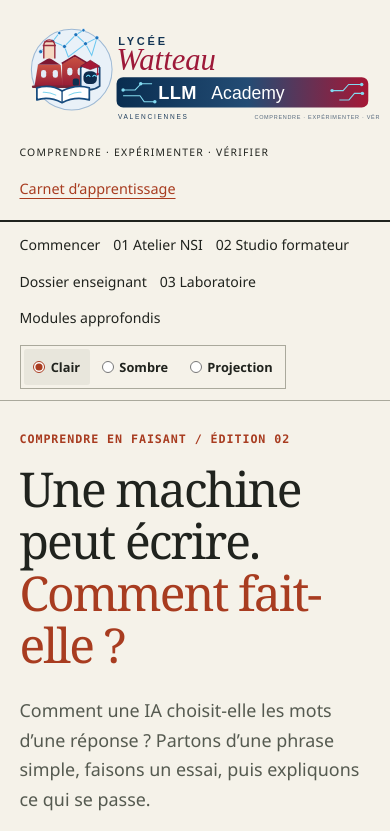
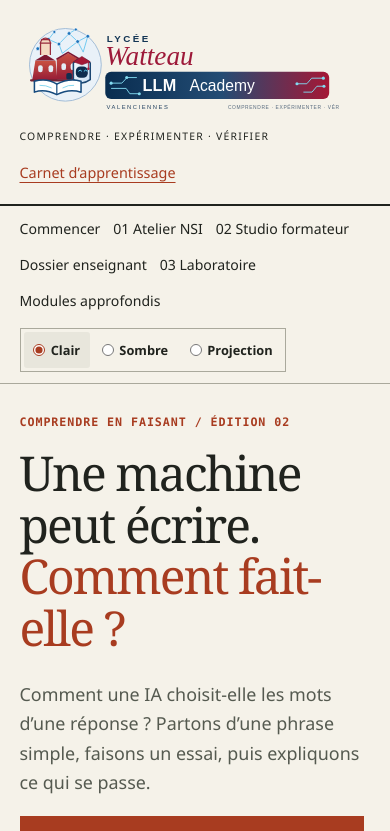
Before and after one commit to darksathili-jpg/llm-academy, a React (Vite) app: page / in a window 390 px wide. Shown: the top 831 px of the page. Built offline with nearby package versions, Linux system fonts and the light colour scheme.

Commit message:
style(brand): scale new school logo for mobile, desktop and projection

```diff
--- a/src/v2.css
+++ b/src/v2.css
@@ -73,6 +73,16 @@ html {
   letter-spacing: -0.1em;
   color: var(--ink);
   text-decoration: none;
+}
+.academy-logo {
+  display: block;
+  width: clamp(230px, 30vw, 360px);
+  height: auto;
+  max-width: 100%;
+}
+.editorial-brand:focus-visible {
+  outline: 3px solid var(--accent);
+  outline-offset: 5px;
 }
 .brand-caption {
   font-size: 0.72rem;
@@ -520,6 +530,9 @@ blockquote {
   .academy-header {
     gap: 1rem;
   }
+  .academy-logo {
+    width: min(82vw, 320px);
+  }
   .brand-caption {
     flex-basis: 60%;
   }
```
